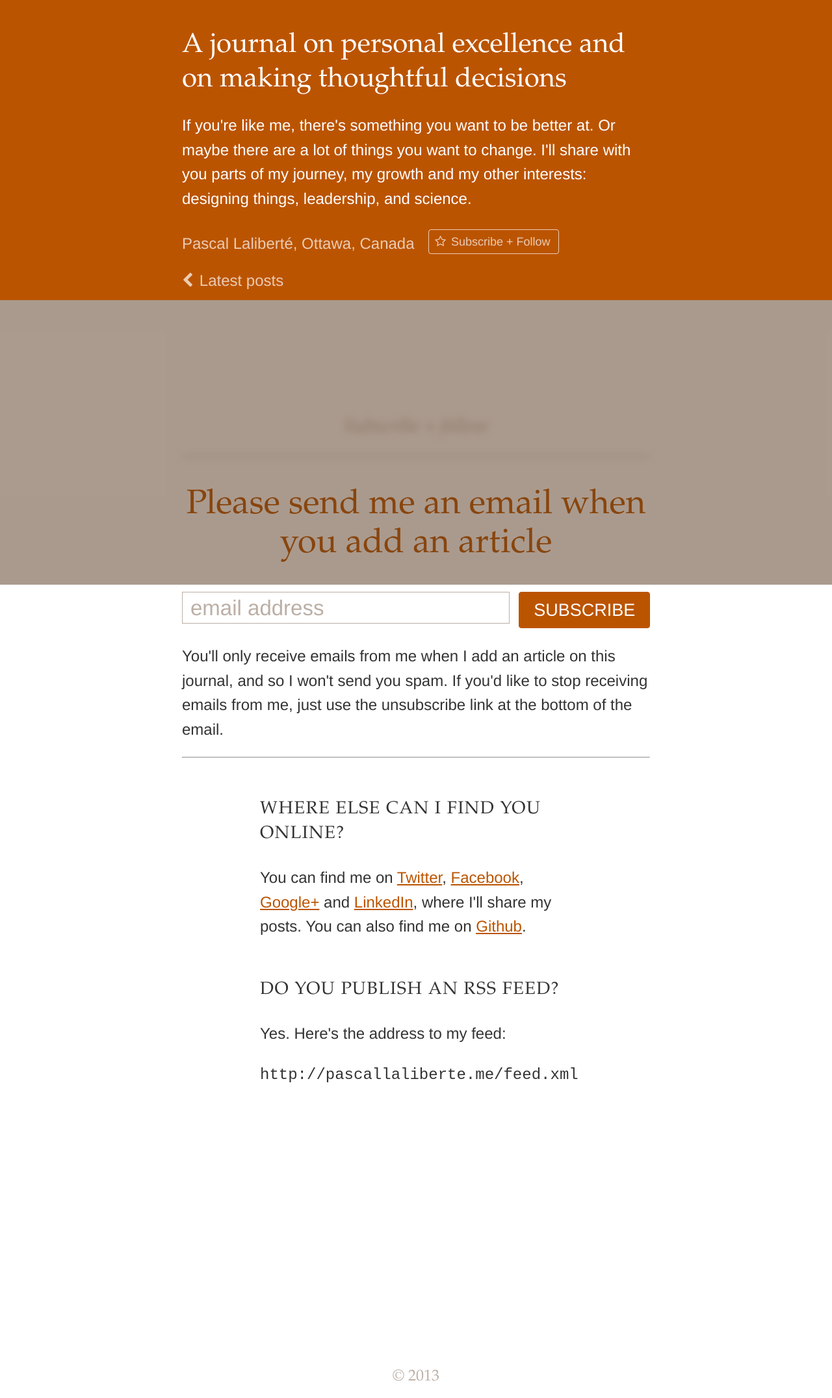
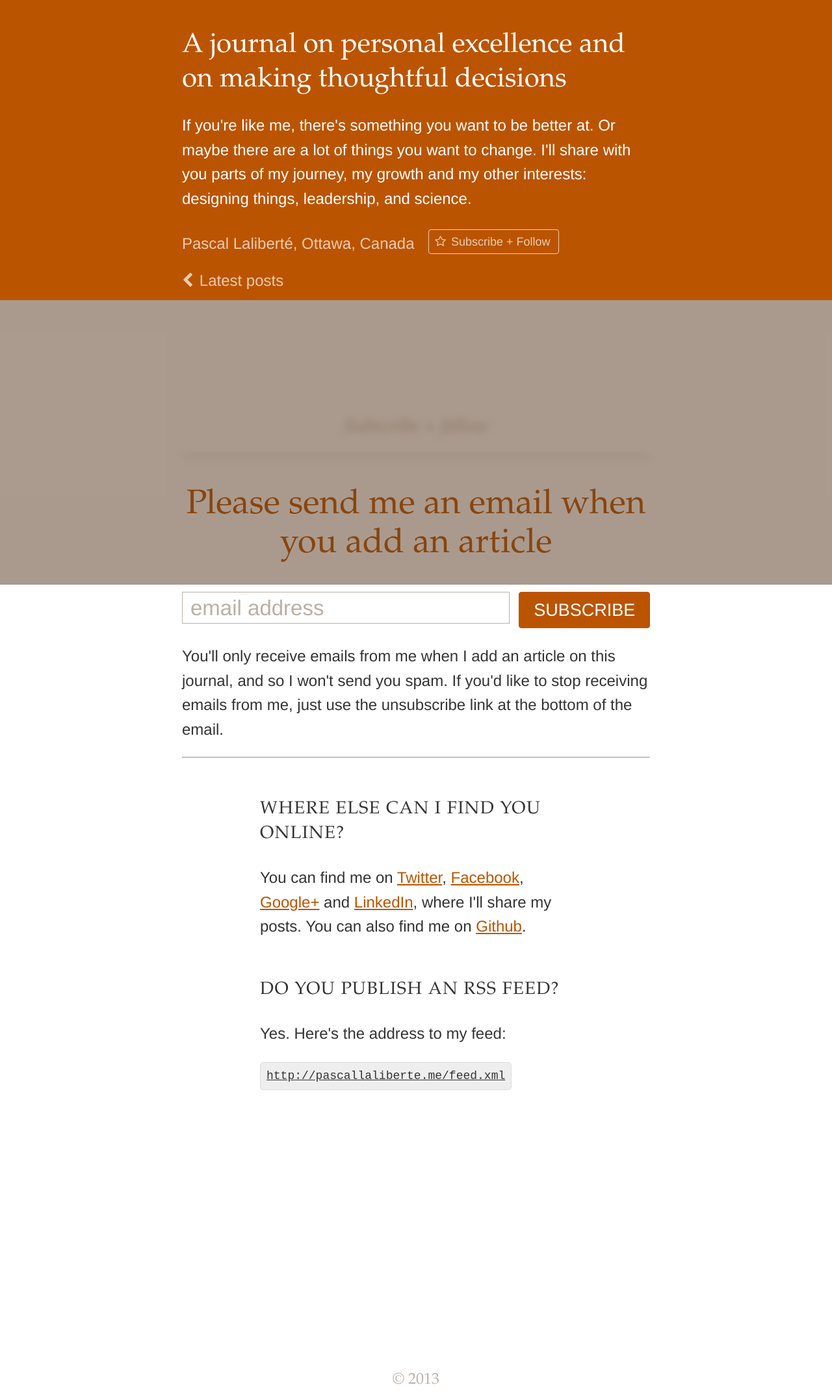
Before and after one commit to pascallaliberte/by.pascallaliberte.me, a Jekyll site: the page built from subscribe-follow/index.html, in a window 1280 px wide. Shown: the whole page at 65% size. Built offline with Jekyll 4.4.1, drawn with Linux system fonts in a browser that asks for light colours; nearby versions of some CDN libraries.

Commit message:
Styled the rss feed link

```diff
--- a/a/css/modules/subscribe-follow.css
+++ b/a/css/modules/subscribe-follow.css
@@ -144,3 +144,24 @@
   font-weight: 100;
   font-style: normal;
 }
+
+/* line 87, ../../sass/modules/subscribe-follow.sass */
+.subscribe-follow-rss {
+  font-size: 12px;
+  font-size: 1.2rem;
+  display: inline-block;
+  background-color: #eeeeee;
+  border: 1px solid #dddddd;
+  padding: 1px 6px;
+  padding: 0.1rem 0.6rem;
+  -webkit-border-radius: 5px;
+  -moz-border-radius: 5px;
+  -ms-border-radius: 5px;
+  -o-border-radius: 5px;
+  border-radius: 5px;
+}
+/* line 94, ../../sass/modules/subscribe-follow.sass */
+.subscribe-follow-rss a, .subscribe-follow-rss a:hover, .subscribe-follow-rss a:active {
+  color: #333333;
+  text-decoration: underline;
+}
--- a/subscribe-follow/index.html
+++ b/subscribe-follow/index.html
@@ -43,7 +43,7 @@ custom_css: modules/subscribe-follow
 
     <p>Yes. Here's the address to my feed:</p>
 
-    <p><code>http://pascallaliberte.me/feed.xml</code></p>
+    <p><code class="subscribe-follow-rss"><a href="http://pascallaliberte.me/feed.xml">http://pascallaliberte.me/feed.xml</a></code></p>
 
   </section>
 
```
Also changed, not shown: a/sass/modules/subscribe-follow.sass (+11 -0 lines).
